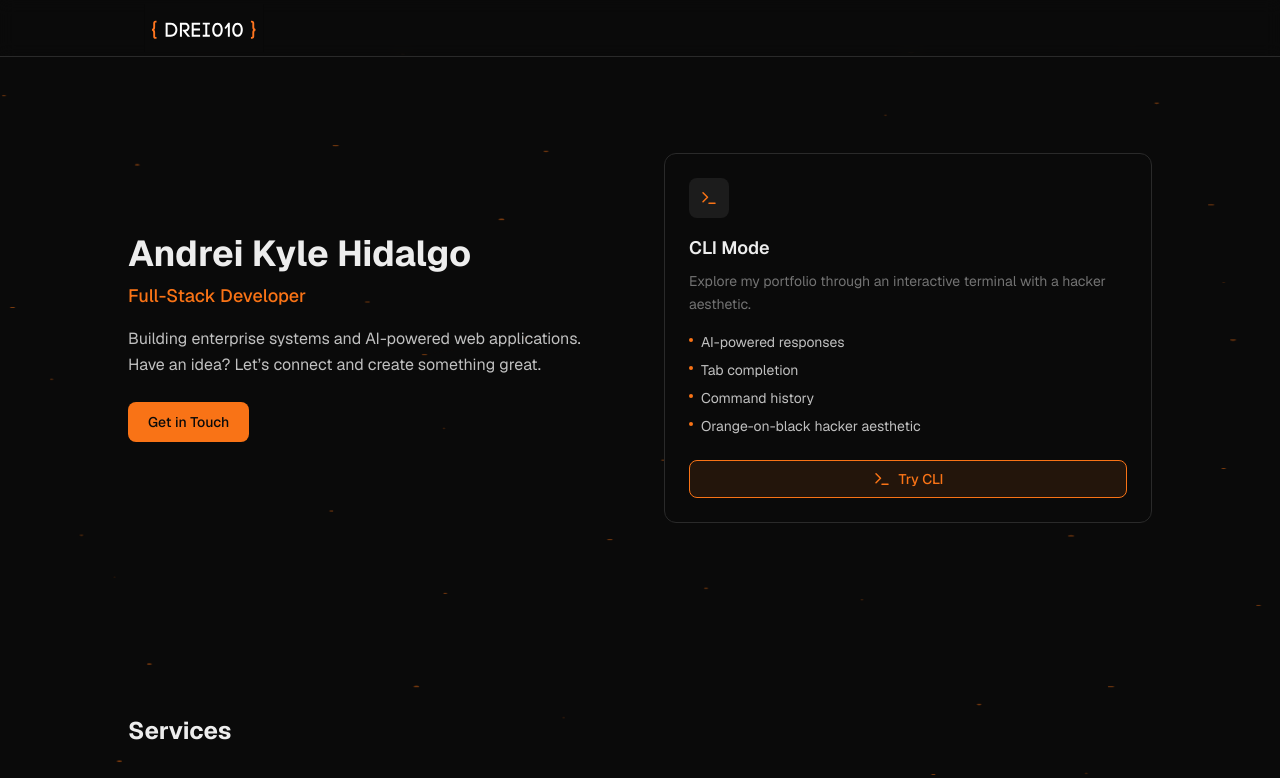
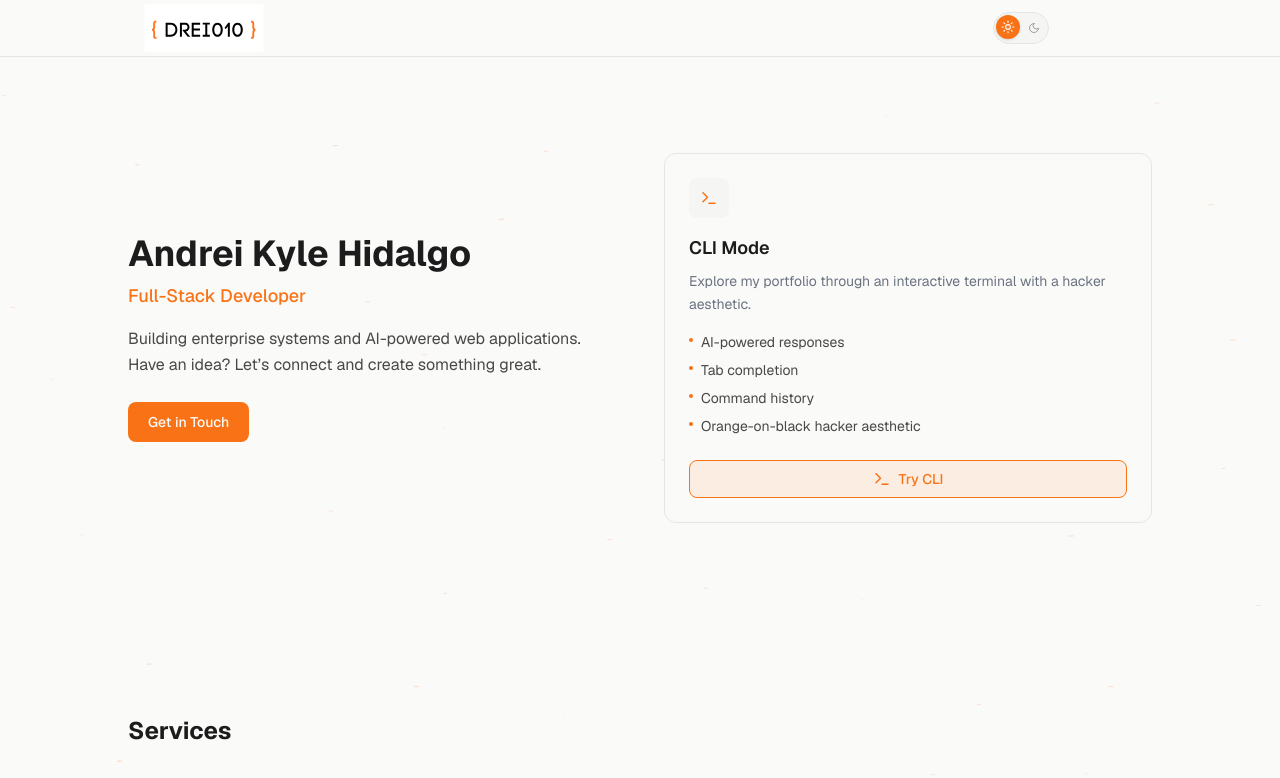
Before and after one commit to Drei010/drei010-portfolio, a Next.js app: page / in a window 1280 px wide. Shown: the top 778 px of the page. Built offline with nearby package versions, Linux system fonts and the light colour scheme.

Commit message:
feat: added lightmode

```diff
--- a/app/globals.css
+++ b/app/globals.css
@@ -1,22 +1,40 @@
 @import "tailwindcss";
 
-@theme inline {
-  --color-background: #0a0a0a;
-  --color-foreground: #ededed;
+@custom-variant dark (&:where(.dark, .dark *));
+
+@theme {
+  --color-background: #fafaf9;
+  --color-foreground: #1c1c1c;
   --color-primary: #f97316;
   --color-primary-dim: #ea580c;
-  --color-surface: #141414;
-  --color-surface-alt: #1c1c1c;
-  --color-border: #2a2a2a;
-  --color-muted: #737373;
+  --color-surface: #ffffff;
+  --color-surface-alt: #f5f5f4;
+  --color-border: #e5e5e5;
+  --color-muted: #6b7280;
   --color-terminal-bg: #0d0d0d;
   --color-terminal-text: #f97316;
   --color-terminal-dim: #a3541a;
   --color-terminal-prompt: #fb923c;
+}
+
+@theme inline {
   --font-sans: var(--font-geist-sans);
   --font-mono: var(--font-geist-mono);
   --animate-fade-in: fade-in 0.2s ease-out;
   --animate-blink: blink 1s step-end infinite;
+}
+
+@layer theme {
+  :root, :host {
+    @variant dark {
+      --color-background: #0a0a0a;
+      --color-foreground: #ededed;
+      --color-surface: #141414;
+      --color-surface-alt: #1c1c1c;
+      --color-border: #2a2a2a;
+      --color-muted: #737373;
+    }
+  }
 }
 
 @keyframes fade-in {
@@ -40,6 +58,7 @@ body {
   background: var(--color-background);
   color: var(--color-foreground);
   font-family: var(--font-sans), system-ui, sans-serif;
+  transition: background-color 0.2s ease, color 0.2s ease;
 }
 
 @layer utilities {
@@ -51,3 +70,8 @@ body {
     display: none;
   }
 }
+
+.no-transition,
+.no-transition * {
+  transition: none !important;
+}
--- a/app/page.tsx
+++ b/app/page.tsx
@@ -13,7 +13,7 @@ export default function Home() {
 
   if (view === "cli") {
     return (
-      <div className="flex flex-1 content-center animate-fade-in">
+      <div className="dark flex flex-1 content-center animate-fade-in">
         <Terminal />
       </div>
     );
--- a/components/Header.tsx
+++ b/components/Header.tsx
@@ -2,17 +2,22 @@
 
 import Image from "next/image";
 import { ViewToggle } from "@/components/ViewToggle";
+import { ThemeToggle } from "@/components/ThemeToggle";
 import { useView } from "@/lib/view-context";
+import { useTheme } from "@/lib/theme-context";
 
 export function Header() {
   const { view } = useView();
+  const { theme } = useTheme();
+
+  const logoSrc = view === "cli" || theme === "dark" ? "/1.svg" : "/2.svg";
 
   return (
     <header className="sticky top-0 z-50 border-b border-border bg-background/80 backdrop-blur-sm">
       <div className="mx-auto flex h-14 max-w-5xl items-center justify-between px-4">
         <a href="#about" className="flex items-center">
           <Image
-            src="/1.svg"
+            src={logoSrc}
             alt="Andrei Kyle Logo"
             width={160}
             height={32}
@@ -21,7 +26,10 @@ export function Header() {
           />
         </a>
 
-        <ViewToggle />
+        <div className="flex items-center gap-3">
+          <ThemeToggle />
+          <ViewToggle />
+        </div>
       </div>
     </header>
   );
--- /dev/null
+++ b/components/ThemeToggle.tsx
@@ -0,0 +1,87 @@
+"use client";
+
+import { useTheme } from "@/lib/theme-context";
+import { useView } from "@/lib/view-context";
+
+export function ThemeToggle() {
+  const { theme, toggleTheme } = useTheme();
+  const { view } = useView();
+
+  if (view === "cli") return null;
+
+  const isDark = theme === "dark";
+
+  return (
+    <button
+      role="switch"
+      aria-checked={isDark}
+      aria-label={`Switch to ${isDark ? "light" : "dark"} mode`}
+      onClick={toggleTheme}
+      className="relative flex h-8 w-14 items-center rounded-full border border-border bg-surface-alt p-0.5 transition-colors duration-200 hover:border-primary/50 focus-visible:ring-2 focus-visible:ring-primary/50 focus-visible:outline-none"
+    >
+      {/* Sliding indicator */}
+      <span
+        className={`absolute top-0.5 left-0.5 flex h-6 w-6 items-center justify-center rounded-full bg-primary shadow-sm transition-transform duration-200 ${
+          isDark ? "translate-x-6" : "translate-x-0"
+        }`}
+        aria-hidden="true"
+      >
+        {isDark ? (
+          <MoonIcon className="h-3.5 w-3.5 text-background" />
+        ) : (
+          <SunIcon className="h-3.5 w-3.5 text-background" />
+        )}
+      </span>
+
+      {/* Background icons */}
+      <span className="flex w-full items-center justify-between px-1.5" aria-hidden="true">
+        <SunIcon className={`h-3 w-3 transition-opacity duration-200 ${isDark ? "opacity-40" : "opacity-0"}`} />
+        <MoonIcon className={`h-3 w-3 transition-opacity duration-200 ${isDark ? "opacity-0" : "opacity-40"}`} />
+      </span>
+    </button>
+  );
+}
+
+function SunIcon({ className }: { className?: string }) {
+  return (
+    <svg
+      xmlns="http://www.w3.org/2000/svg"
+      viewBox="0 0 24 24"
+      fill="none"
+      stroke="currentColor"
+      strokeWidth="2"
+      strokeLinecap="round"
+      strokeLinejoin="round"
+      className={className}
+      aria-hidden="true"
+    >
+      <circle cx="12" cy="12" r="4" />
+      <path d="M12 2v2" />
+      <path d="M12 20v2" />
+      <path d="m4.93 4.93 1.41 1.41" />
+      <path d="m17.66 17.66 1.41 1.41" />
+      <path d="M2 12h2" />
+      <path d="M20 12h2" />
+      <path d="m6.34 17.66-1.41 1.41" />
+      <path d="m19.07 4.93-1.41 1.41" />
+    </svg>
+  );
+}
+
+function MoonIcon({ className }: { className?: string }) {
+  return (
+    <svg
+      xmlns="http://www.w3.org/2000/svg"
+      viewBox="0 0 24 24"
+      fill="none"
+      stroke="currentColor"
+      strokeWidth="2"
+      strokeLinecap="round"
+      strokeLinejoin="round"
+      className={className}
+      aria-hidden="true"
+    >
+      <path d="M12 3a6 6 0 0 0 9 9 9 9 0 1 1-9-9Z" />
+    </svg>
+  );
+}
--- a/components/web/ConstellationBackground.tsx
+++ b/components/web/ConstellationBackground.tsx
@@ -2,6 +2,7 @@
 
 import { useEffect, useRef, useCallback } from "react";
 import { useReducedMotion } from "motion/react";
+import { useTheme } from "@/lib/theme-context";
 
 type Node = {
   x: number;
@@ -28,6 +29,7 @@ const AMBIENT_MAX_OPACITY = 0.35;
 const CURSOR_MAX_OPACITY = 0.6;
 const NODE_OPACITY = 0.5;
 const MIN_NODE_SPACING = 80;
+const LIGHT_MODE_OPACITY_SCALE = 0.4;
 
 function createNodes(width: number, height: number): Node[] {
   if (width === 0 || height === 0) return [];
@@ -103,6 +105,13 @@ export function ConstellationBackground({ className }: ConstellationBackgroundPr
   });
   const hasPointerRef = useRef<boolean>(false);
   const shouldReduceMotion = useReducedMotion();
+  const { theme } = useTheme();
+  const opacityScale = theme === "light" ? LIGHT_MODE_OPACITY_SCALE : 1;
+  const opacityScaleRef = useRef(opacityScale);
+
+  useEffect(() => {
+    opacityScaleRef.current = opacityScale;
+  }, [opacityScale]);
 
   const syncCanvasSize = useCallback((canvas: HTMLCanvasElement) => {
     const dpr = window.devicePixelRatio || 1;
@@ -127,6 +136,8 @@ export function ConstellationBackground({ className }: ConstellationBackgroundPr
     (ctx: CanvasRenderingContext2D) => {
       const { width, height } = sizeRef.current;
       if (width === 0 || height === 0) return;
+
+      const scale = opacityScaleRef.current;
 
       ctx.clearRect(0, 0, width, height);
 
@@ -164,7 +175,7 @@ export function ConstellationBackground({ className }: ConstellationBackgroundPr
 
           if (distance < CONNECTION_DISTANCE) {
             const opacity =
-              AMBIENT_MAX_OPACITY * (1 - distance / CONNECTION_DISTANCE);
+              AMBIENT_MAX_OPACITY * scale * (1 - distance / CONNECTION_DISTANCE);
             ctx.beginPath();
             ctx.moveTo(nodes[i].x, nodes[i].y);
             ctx.lineTo(nodes[j].x, nodes[j].y);
@@ -185,7 +196,7 @@ export function ConstellationBackground({ className }: ConstellationBackgroundPr
 
           if (distance < CURSOR_CONNECTION_DISTANCE) {
             const opacity =
-              CURSOR_MAX_OPACITY * (1 - distance / CURSOR_CONNECTION_DISTANCE);
+              CURSOR_MAX_OPACITY * scale * (1 - distance / CURSOR_CONNECTION_DISTANCE);
             ctx.beginPath();
             ctx.moveTo(mouse.x, mouse.y);
             ctx.lineTo(node.x, node.y);
@@ -197,7 +208,7 @@ export function ConstellationBackground({ className }: ConstellationBackgroundPr
 
         ctx.beginPath();
         ctx.arc(mouse.x, mouse.y, 3, 0, Math.PI * 2);
-        ctx.fillStyle = `rgba(${LINE_COLOR}, ${CURSOR_MAX_OPACITY})`;
+        ctx.fillStyle = `rgba(${LINE_COLOR}, ${CURSOR_MAX_OPACITY * scale})`;
         ctx.fill();
       }
 
@@ -205,7 +216,7 @@ export function ConstellationBackground({ className }: ConstellationBackgroundPr
       for (const node of nodes) {
         ctx.beginPath();
         ctx.arc(node.x, node.y, node.radius, 0, Math.PI * 2);
-        ctx.fillStyle = `rgba(${LINE_COLOR}, ${NODE_OPACITY})`;
+        ctx.fillStyle = `rgba(${LINE_COLOR}, ${NODE_OPACITY * scale})`;
         ctx.fill();
       }
     },
--- /dev/null
+++ b/lib/theme-context.tsx
@@ -0,0 +1,111 @@
+"use client";
+
+import {
+  createContext,
+  useContext,
+  useState,
+  useEffect,
+  useCallback,
+  type ReactNode,
+} from "react";
+import { ThemeMode } from "@/lib/types";
+
+const STORAGE_KEY = "theme";
+const TIMESTAMP_KEY = "theme-timestamp";
+const EXPIRY_MS = 24 * 60 * 60 * 1000; // 24 hours
+
+type ThemeContextValue = {
+  theme: ThemeMode;
+  toggleTheme: () => void;
+  setTheme: (mode: ThemeMode) => void;
+};
+
+const ThemeContext = createContext<ThemeContextValue | null>(null);
+
+function getTimezoneDefault(): ThemeMode {
+  const hour = new Date().getHours();
+  return hour >= 6 && hour < 18 ? "light" : "dark";
+}
+
+function getStoredTheme(): ThemeMode | null {
+  if (typeof window === "undefined") return null;
+  try {
+    const stored = localStorage.getItem(STORAGE_KEY);
+    const timestamp = localStorage.getItem(TIMESTAMP_KEY);
+    if (stored && timestamp) {
+      const elapsed = Date.now() - Number(timestamp);
+      if (elapsed < EXPIRY_MS) {
+        return stored as ThemeMode;
+      }
+      localStorage.removeItem(STORAGE_KEY);
+      localStorage.removeItem(TIMESTAMP_KEY);
+    }
+  } catch {
+    // localStorage unavailable
+  }
+  return null;
+}
+
+function persistTheme(mode: ThemeMode): void {
+  try {
+    localStorage.setItem(STORAGE_KEY, mode);
+    localStorage.setItem(TIMESTAMP_KEY, String(Date.now()));
+  } catch {
+    // localStorage unavailable
+  }
+}
+
+function applyThemeClass(mode: ThemeMode): void {
+  if (typeof document === "undefined") return;
+  document.documentElement.classList.toggle("dark", mode === "dark");
+}
+
+export function ThemeProvider({ children }: { children: ReactNode }) {
+  const [theme, setThemeState] = useState<ThemeMode>(() => {
+    const stored = getStoredTheme();
+    if (stored) return stored;
+    return getTimezoneDefault();
+  });
+
+  useEffect(() => {
+    applyThemeClass(theme);
+    // Enable transitions after initial theme is applied
+    const timer = setTimeout(() => {
+      document.documentElement.classList.remove("no-transition");
+    }, 50);
+    return () => clearTimeout(timer);
+  }, []); // eslint-disable-line react-hooks/exhaustive-deps
+
+  useEffect(() => {
+    applyThemeClass(theme);
+  }, [theme]);
+
+  const setTheme = useCallback((mode: ThemeMode) => {
+    setThemeState(mode);
+    applyThemeClass(mode);
+    persistTheme(mode);
+  }, []);
+
+  const toggleTheme = useCallback(() => {
+    setThemeState((prev) => {
+      const next = prev === "light" ? "dark" : "light";
+      applyThemeClass(next);
+      persistTheme(next);
+      return next;
+    });
+  }, []);
+
+  return (
+    <ThemeContext.Provider value={{ theme, toggleTheme, setTheme }}>
+      {children}
+    </ThemeContext.Provider>
+  );
+}
+
+export function useTheme(): ThemeContextValue {
+  const context = useContext(ThemeContext);
+  if (!context) {
+    throw new Error("useTheme must be used within a ThemeProvider");
+  }
+  return context;
+}
--- a/lib/types.ts
+++ b/lib/types.ts
@@ -1,4 +1,6 @@
 export type ViewMode = "web" | "cli";
+
+export type ThemeMode = "light" | "dark";
 
 export type SkillCategory = {
   name: string;
```
Also changed, not shown: app/layout.tsx (+9 -0 lines).
